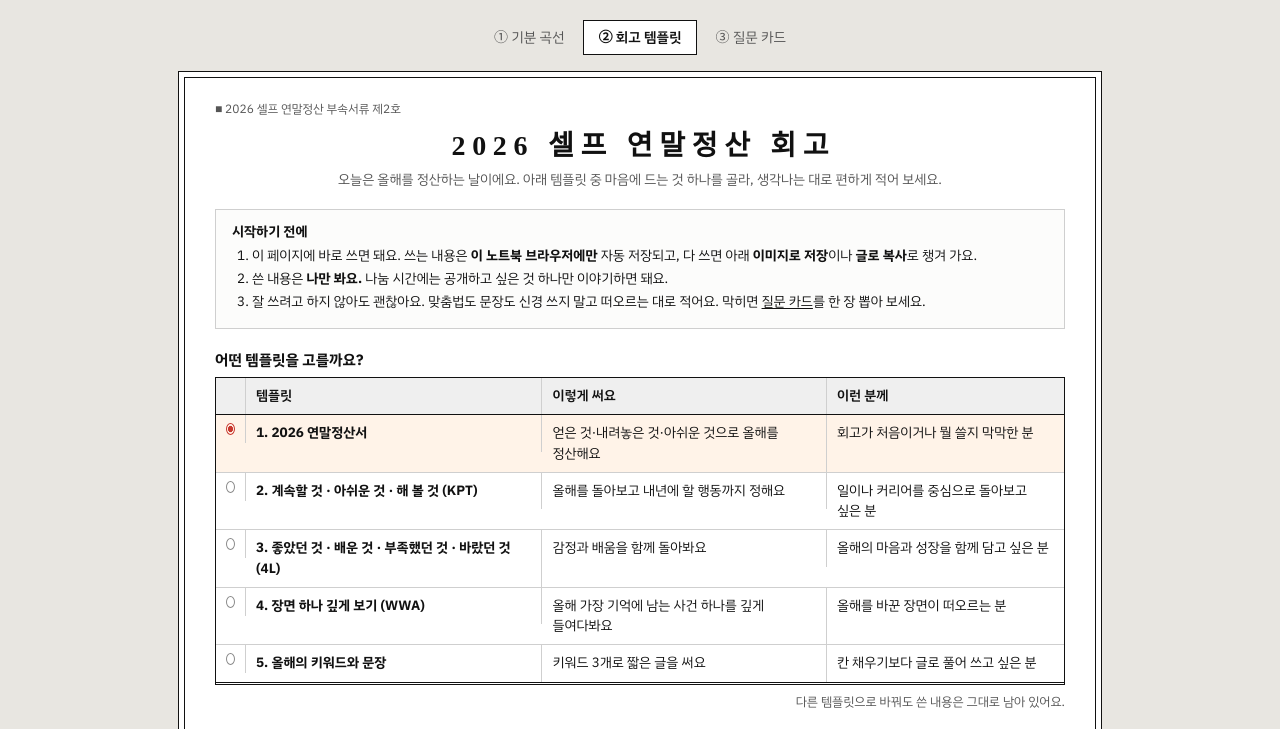
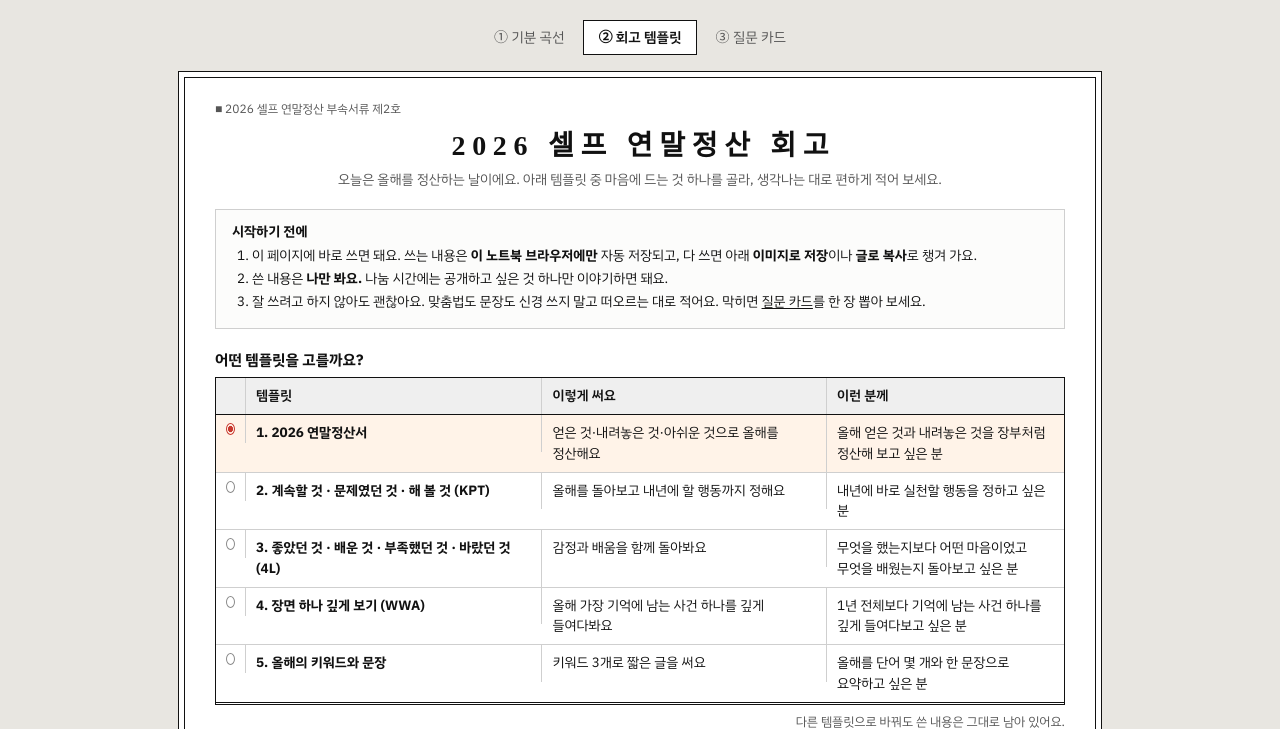
Before and after one commit to JJeongLee/mood-curve, a plain HTML site: page templates.html in a window 1280 px wide. Shown: the top 729 px of the page. Drawn offline with Linux system fonts and the light colour scheme.

Commit message:
템플릿 '이런 분께' 다듬기, KPT Problem을 '문제였던 것'으로

```diff
--- a/templates.html
+++ b/templates.html
@@ -142,20 +142,20 @@ h1{font-family:var(--serif);font-weight:800;font-size:28px;letter-spacing:.24em;
   'use strict';
   var KEY='retro-templates-2026';
   var T=[
-    {id:'tax',no:1,name:'2026 연말정산서',d:'얻은 것·내려놓은 것·아쉬운 것으로 올해를 정산해요',who:'회고가 처음이거나 뭘 쓸지 막막한 분',sub:'올해를 연말정산처럼 정리해 봐요. 얻은 것은 환급, 내려놓은 것은 공제, 아쉬운 것은 추가 납부예요.',
+    {id:'tax',no:1,name:'2026 연말정산서',d:'얻은 것·내려놓은 것·아쉬운 것으로 올해를 정산해요',who:'올해 얻은 것과 내려놓은 것을 장부처럼 정산해 보고 싶은 분',sub:'올해를 연말정산처럼 정리해 봐요. 얻은 것은 환급, 내려놓은 것은 공제, 아쉬운 것은 추가 납부예요.',
      how:['기분 곡선에서 좋았던 달을 보며 올해 얻은 것을 적어요.','그만두거나 덜어낸 것도 적어요. 내려놓은 것도 성과예요.','아쉬운 것은 자책하지 말고 \'내년으로 넘길 것\'으로 적어요.'],
      f:[['refund','환급','올해 얻은 것'],['deduct','공제','내려놓은 것, 덜어낸 것'],['extra','추가 납부','아쉬운 것, 내년으로 넘길 것']],
      fill:['final','올해 나는','을(를) 환급받았다.','최종 정산']},
-    {id:'kpt',no:2,name:'계속할 것 · 아쉬운 것 · 해 볼 것 (KPT)',d:'올해를 돌아보고 내년에 할 행동까지 정해요',who:'일이나 커리어를 중심으로 돌아보고 싶은 분',sub:'많은 회사 팀이 일을 마치고 돌아볼 때 쓰는 방법이에요. 마지막 칸이 내년의 행동으로 바로 이어져요.',
-     how:['\'계속할 것\'과 \'아쉬운 것\'을 먼저 자유롭게 적어요.','내년에 해 볼 것을 1~3개만 골라요. \'아쉬운 것\'에서 이어 가도 좋고, 완전히 새로 해 보고 싶은 것도 좋아요.','해 볼 것은 행동으로 적어요. 예: "운동하기" → "화·목 아침 30분 걷기"'],
-     f:[['keep','계속할 것 (Keep)','잘했고 내년에도 이어 갈 것'],['problem','아쉬운 것 (Problem)','걸렸거나 잘 안 된 것'],['try','해 볼 것 (Try)','내년에 해 볼 것 1~3개']]},
-    {id:'4l',no:3,name:'좋았던 것 · 배운 것 · 부족했던 것 · 바랐던 것 (4L)',d:'감정과 배움을 함께 돌아봐요',who:'올해의 마음과 성장을 함께 담고 싶은 분',sub:'무엇을 할지보다, 올해 내가 느끼고 배운 것에 더 집중하는 방법이에요.',
+    {id:'kpt',no:2,name:'계속할 것 · 문제였던 것 · 해 볼 것 (KPT)',d:'올해를 돌아보고 내년에 할 행동까지 정해요',who:'내년에 바로 실천할 행동을 정하고 싶은 분',sub:'많은 회사 팀이 일을 마치고 돌아볼 때 쓰는 방법이에요. 마지막 칸이 내년의 행동으로 바로 이어져요.',
+     how:['\'계속할 것\'과 \'문제였던 것\'을 먼저 자유롭게 적어요. 문제였던 것은 내 탓 대신 무엇이 일을 어렵게 했는지 적어요.','내년에 해 볼 것을 1~3개만 골라요. \'문제였던 것\'에서 이어 가도 좋고, 완전히 새로 해 보고 싶은 것도 좋아요.','해 볼 것은 행동으로 적어요. 예: "운동하기" → "화·목 아침 30분 걷기"'],
+     f:[['keep','계속할 것 (Keep)','잘했고 내년에도 이어 갈 것'],['problem','문제였던 것 (Problem)','잘 안 된 것, 일을 어렵게 한 것'],['try','해 볼 것 (Try)','내년에 해 볼 것 1~3개']]},
+    {id:'4l',no:3,name:'좋았던 것 · 배운 것 · 부족했던 것 · 바랐던 것 (4L)',d:'감정과 배움을 함께 돌아봐요',who:'무엇을 했는지보다 어떤 마음이었고 무엇을 배웠는지 돌아보고 싶은 분',sub:'무엇을 할지보다, 올해 내가 느끼고 배운 것에 더 집중하는 방법이에요.',
      how:['좋았던 것과 배운 것을 먼저 적어요.','부족했던 것은 남 탓이나 자책 없이 \'있었으면 좋았을 것\'으로 적어요.','바랐던 것은 올해 바랐지만 하지 못한 것이에요. 2027 예산안에 그대로 옮겨 갈 수 있어요.'],
      f:[['liked','좋았던 것 (Liked)',''],['learned','배운 것 (Learned)',''],['lacked','부족했던 것 (Lacked)',''],['longed','바랐던 것 (Longed for)','']]},
-    {id:'wwa',no:4,name:'장면 하나 깊게 보기 (WWA)',d:'올해 가장 기억에 남는 사건 하나를 깊게 들여다봐요',who:'올해를 바꾼 장면이 떠오르는 분',sub:'1년을 넓게 훑는 대신, 올해 가장 기억에 남는 사건 하나를 깊게 들여다봐요. 무슨 일이 있었는지 → 나에게 어떤 의미였는지 → 그래서 내년엔 어떻게 할지 순서로 써요.',
+    {id:'wwa',no:4,name:'장면 하나 깊게 보기 (WWA)',d:'올해 가장 기억에 남는 사건 하나를 깊게 들여다봐요',who:'1년 전체보다 기억에 남는 사건 하나를 깊게 들여다보고 싶은 분',sub:'1년을 넓게 훑는 대신, 올해 가장 기억에 남는 사건 하나를 깊게 들여다봐요. 무슨 일이 있었는지 → 나에게 어떤 의미였는지 → 그래서 내년엔 어떻게 할지 순서로 써요.',
      how:['기분 곡선에서 가장 크게 오르거나 내려간 지점의 사건 하나를 골라요.','\'무슨 일이 있었나\'에는 사실만 적어요. 언제, 누구와, 무엇을.','\'어떤 의미였나\'에 시간을 가장 많이 써요.','시간이 남으면 다른 사건으로 한 번 더 써 봐요.'],
      f:[['event','고른 사건',''],['what','무슨 일이 있었나 (What)',''],['sowhat','나에게 어떤 의미였나 (So What)',''],['nowhat','그래서 내년엔 (Now What)','']]},
-    {id:'kw',no:5,name:'올해의 키워드와 문장',d:'키워드 3개로 짧은 글을 써요',who:'칸 채우기보다 글로 풀어 쓰고 싶은 분',sub:'칸을 채우는 대신 짧은 글로 올해를 풀어 써요.',
+    {id:'kw',no:5,name:'올해의 키워드와 문장',d:'키워드 3개로 짧은 글을 써요',who:'올해를 단어 몇 개와 한 문장으로 요약하고 싶은 분',sub:'칸을 채우는 대신 짧은 글로 올해를 풀어 써요.',
      how:['올해를 설명하는 키워드 3개를 골라요. 기분 곡선의 월별 기록에서 자주 나온 단어를 찾아보면 쉬워요.','키워드마다 왜 그 단어인지, 떠오르는 장면을 한 문단씩 써요.','마지막에 올해를 한 문장으로 정리해요. 내년 다짐은 아래 2027 예산안에서 써요.'],
      f:[['k1','키워드 1','',1],['k2','키워드 2','',1],['k3','키워드 3','',1]],
      fill:['line','2026년은','한 해였다.','올해의 문장']}
```
